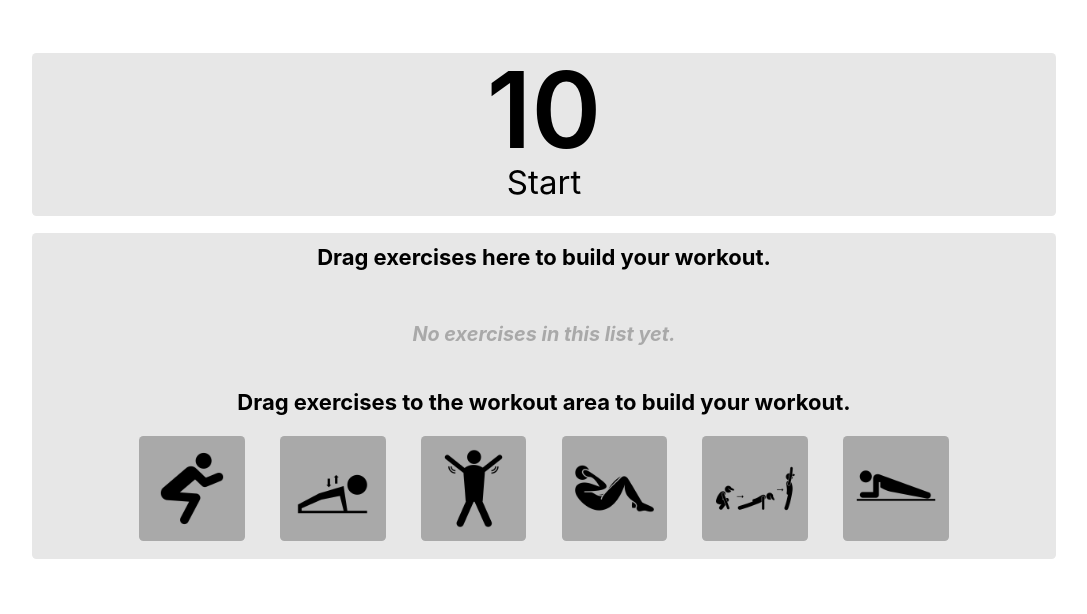
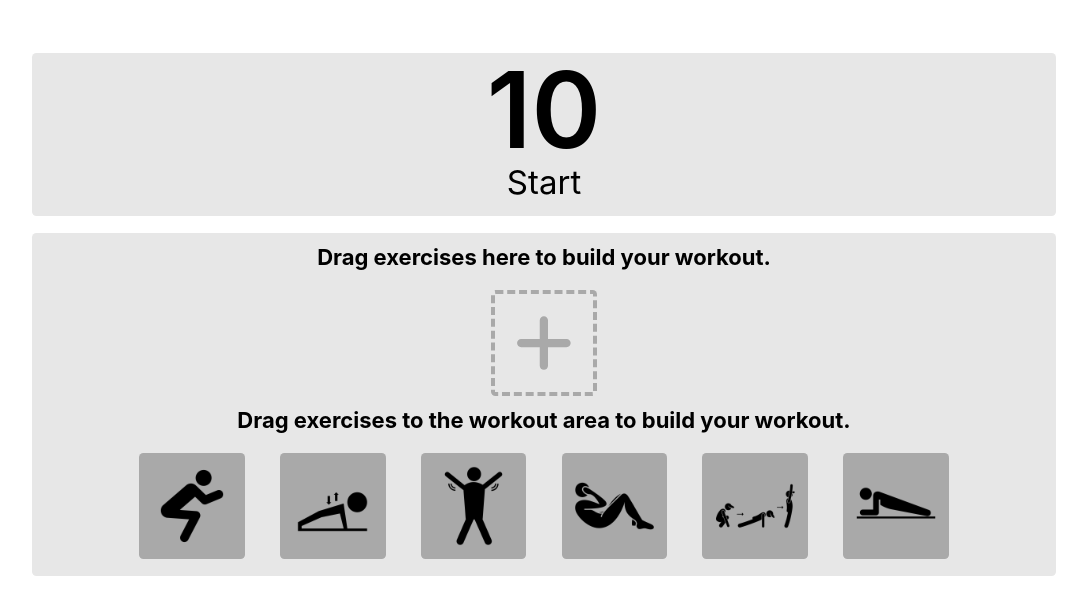
Before and after one commit to ThbltLmr/tabata-workout, a React (Create React App) app: page / in a window 1280 px wide. Shown: the top 614 px of the page, without its empty margins (96-1183 px from the left). Built offline with nearby package versions, Linux system fonts and the light colour scheme.

Commit message:
added + sign

```diff
--- a/package.json
+++ b/package.json
@@ -3,6 +3,9 @@
   "version": "0.1.0",
   "private": true,
   "dependencies": {
+    "@fortawesome/fontawesome-svg-core": "^6.4.2",
+    "@fortawesome/free-solid-svg-icons": "^6.4.2",
+    "@fortawesome/react-fontawesome": "^0.2.0",
     "@testing-library/jest-dom": "^5.17.0",
     "@testing-library/react": "^13.4.0",
     "@testing-library/user-event": "^13.5.0",
--- a/src/App.js
+++ b/src/App.js
@@ -3,6 +3,7 @@ import { useState, useEffect } from "react";
 import { DragDropContext } from 'react-beautiful-dnd';
 import initalData from './exercise_data';
 import ExerciseList from './components/ExerciseList';
+
 
 function App() {
   const [state, setState] = useState(initalData);
--- a/src/components/ExerciseList.js
+++ b/src/components/ExerciseList.js
@@ -1,6 +1,8 @@
 import React from "react";
 import Exercise from "./Exercise";
 import { Droppable } from "react-beautiful-dnd";
+import { FontAwesomeIcon } from '@fortawesome/react-fontawesome'
+import { faPlus } from '@fortawesome/free-solid-svg-icons'
 
 export default function ExerciseList({list, exercises}) {
   return (
@@ -15,14 +17,18 @@ export default function ExerciseList({list, exercises}) {
             >
               {exercises.map((exercise, index) => <Exercise key={exercise.id} exercise={exercise} index={index} />)}
               {provided.placeholder}
+              {exercises.length === 0 &&
+                <div className="flex justify-center flex-wrap">
+                  <div className="h-24 m-2 w-24 border-dark-gray border-dashed border-4 rounded flex justify-center items-center">
+                    <div className="text-6xl text-center text-dark-gray my-auto">
+                    <FontAwesomeIcon icon={faPlus} />
+                    </div>
+                  </div>
+                </div>
+              }
             </div>
           )}
         </Droppable>
-        {exercises.length === 0 &&
-          <div className="h-24 flex flex-col justify-center align-middle">
-            <h1 className="text-lg italic my-auto text-dark-gray">No exercises in this list yet.</h1>
-          </div>
-        }
     </div>
   )
 }
```
Also changed, not shown: 1 other file (tests, documents, lock files or other folders).
